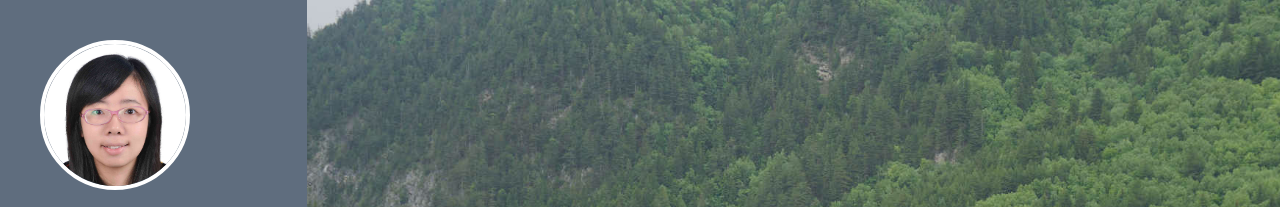
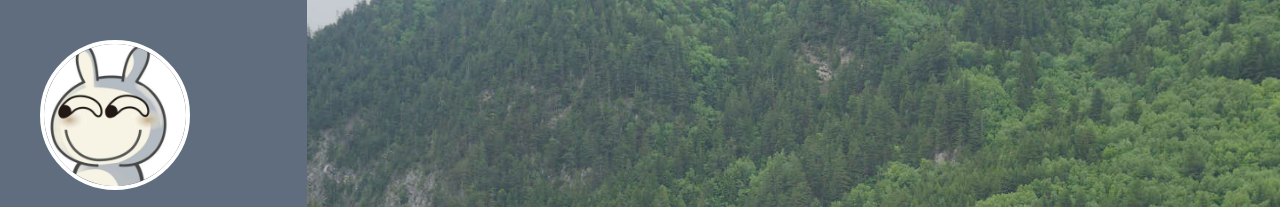
Before and after one commit to YvonneGao/yvonnegao.github.io, a plain HTML site: page index.html in a window 1280 px wide. Shown: the top 207 px of the page. Drawn offline with Linux system fonts and the light colour scheme.

Commit message:
Yvonne's website

```diff
--- a/index.html
+++ b/index.html
@@ -34,7 +34,7 @@
 						<img class="head-image up-right circle" src="images/img/upright.jpg" width="150" height="150" alt="" style="z-index: 0;">
 						<img class="head-image front circle" src="images/img/front.jpg" width="150" height="150" alt="" style="z-index: 0;">
 					</div>-->
-					<img src="images/img/Yvonne.JPG" alt="Yiwen Gao">
+					<img src="images/img/Yvonne-nick.JPG" alt="Yiwen Gao">
                 </div>
                 <h3 class="profile-title">Yiwen Gao</h3>
                 <p class="profile-description">Personal Website</p>
@@ -87,13 +87,10 @@
 									<div class="col-md-6" style="text-align:center">
 										<b><p>Southwestern University of Finance and Economics</p></b>
 										<p>M.B.A. in Business Intelligence</p>
-
 										<p>Sep.2015-Jun.2018, Chengdu, China</p>
 										<img src="images/bio/postgraduate.png">
 									</div>
 									<p>
-
-
 								</div>
 								<p>I got my Bachelor degree from SWUFE in 2015.</p>
 								<p>Currently I am a master in SWUFE, and will graduate in 2018</p>
```
Also changed, not shown: images/img/Yvonne-nick.JPG (added). Lines whose indentation alone changed are shown as unchanged.
